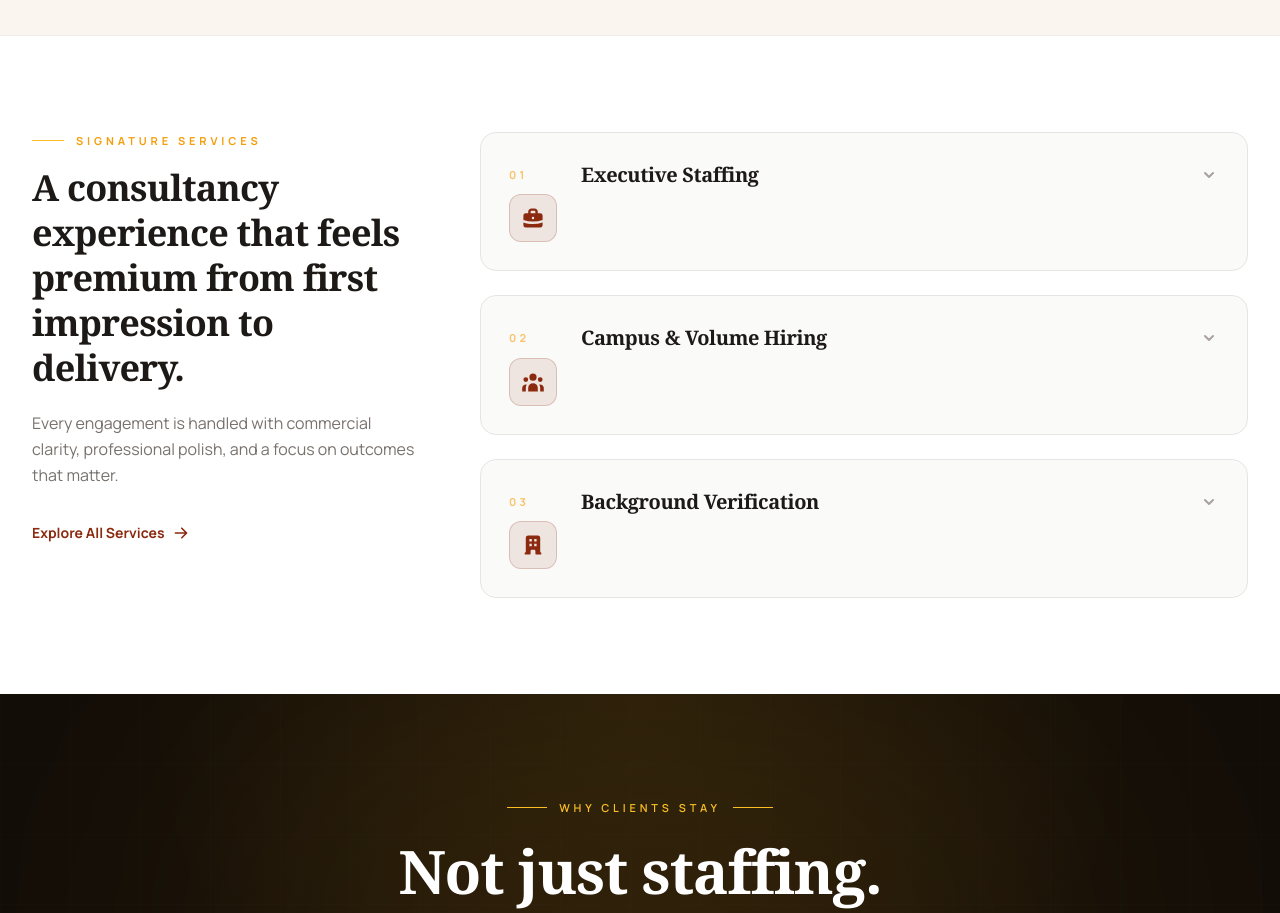
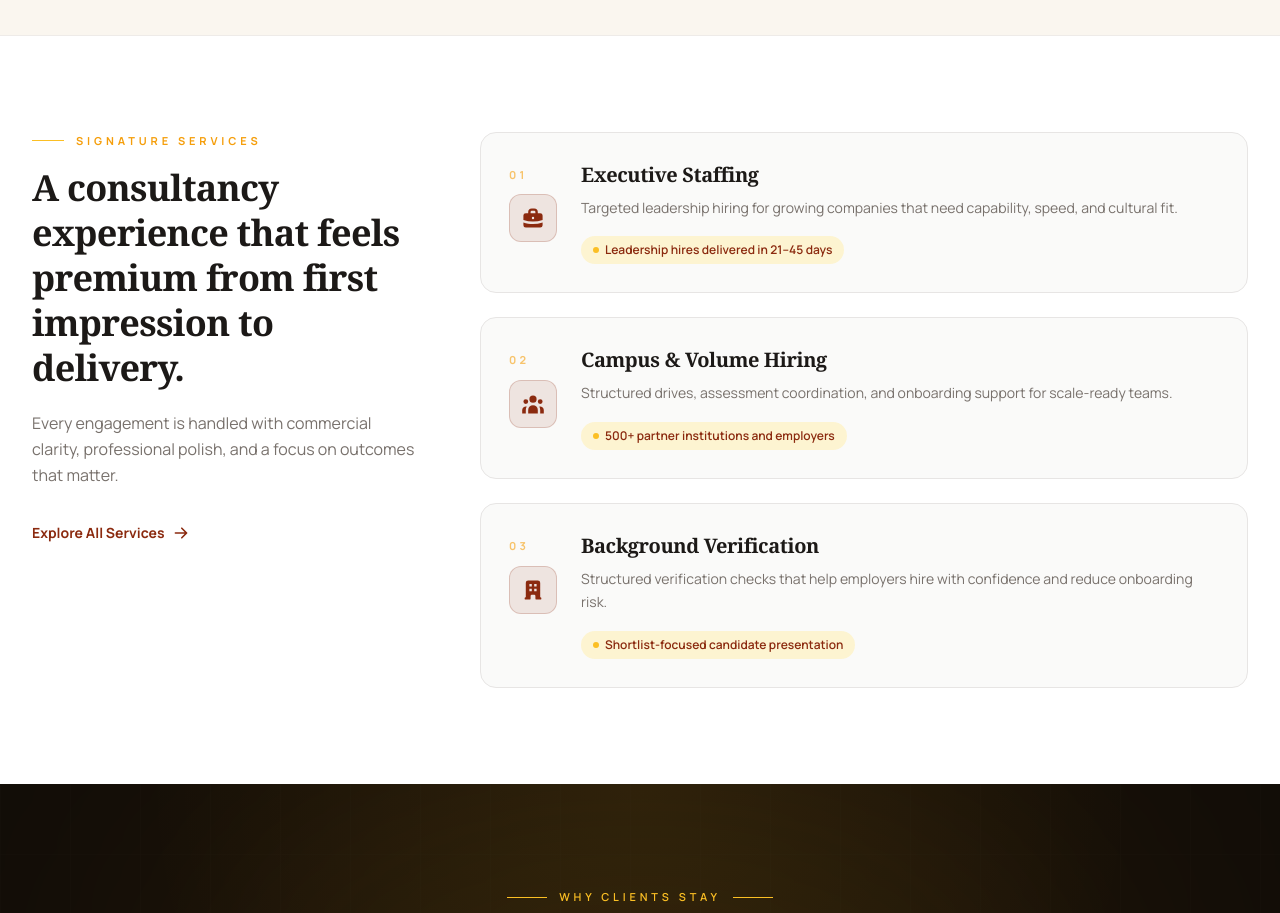
Before and after one commit to servyyai-alt/prolink-consultancy-FE, a React (Vite) app: page / in a window 1280 px wide. Shown: the part 1220-2133 px from the top of the page. Built offline with nearby package versions, Linux system fonts and the light colour scheme; no server answers.

Commit message:
home page service section correction isse fixed

```diff
--- a/src/pages/Home.jsx
+++ b/src/pages/Home.jsx
@@ -501,21 +501,9 @@ export default function Home() {
             </Reveal>
 
             <div className="space-y-6">
-              {SERVICES.map((s, i) => {
-                const isOpen = openService === s.title;
-
-                return (
+              {SERVICES.map((s, i) => (
                 <Reveal key={s.title} delay={i * 0.08}>
-                    <button
-                      type="button"
-                      aria-expanded={isOpen}
-                      onClick={() => setOpenService(isOpen ? null : s.title)}
-                      className={`group w-full rounded-2xl border text-left transition-all p-7 ${
-                        isOpen
-                          ? "border-amber-300/80 bg-amber-50/50 shadow-lg shadow-amber-900/5 dark:border-amber-800/70 dark:bg-[#1f1309]"
-                          : "border-stone-200 bg-stone-50 hover:border-amber-300/60 hover:bg-amber-50/30 dark:border-stone-800 dark:bg-[#1a1108] dark:hover:border-amber-800/60 dark:hover:bg-[#1f1309]"
-                      }`}
-                    >
+                  <div className="group rounded-2xl border border-stone-200 dark:border-stone-800 bg-stone-50 dark:bg-[#1a1108] hover:border-amber-300/60 dark:hover:border-amber-800/60 hover:bg-amber-50/30 dark:hover:bg-[#1f1309] transition-all p-7">
                     <div className="flex items-start gap-6">
                       <div className="flex-shrink-0">
                         <span className="text-[11px] font-bold text-amber-500/60 uppercase tracking-[0.3em]">
@@ -526,39 +514,25 @@ export default function Home() {
                         </div>
                       </div>
                       <div className="flex-1">
-                        <div className="flex items-start justify-between gap-4">
                         <h3
-                            className="text-xl font-bold text-stone-900 dark:text-white"
+                          className="text-xl font-bold text-stone-900 dark:text-white mb-2"
                           style={{ fontFamily: "'Georgia', serif" }}
                         >
                           {s.title}
                         </h3>
-                          <HiChevronDown
-                            className={`mt-1 h-5 w-5 flex-shrink-0 text-stone-400 transition-transform ${
-                              isOpen ? "rotate-180 text-amber-500" : "group-hover:text-amber-500"
-                            }`}
-                          />
-                        </div>
-                        <motion.div
-                          initial={false}
-                          animate={isOpen ? { height: "auto", opacity: 1 } : { height: 0, opacity: 0 }}
-                          transition={{ duration: 0.22, ease: [0.22, 1, 0.36, 1] }}
-                          className="overflow-hidden"
-                        >
-                          <p className="pt-3 text-sm leading-relaxed text-stone-500 dark:text-stone-400">
+                        <p className="text-stone-500 dark:text-stone-400 text-sm leading-relaxed mb-4">
                           {s.description}
                         </p>
-                          <span className="mt-4 inline-flex items-center gap-1.5 rounded-full bg-amber-100/80 px-3 py-1.5 text-xs font-semibold text-[#8B2A0F] dark:bg-amber-400/10 dark:text-amber-400">
-                            <span className="h-1.5 w-1.5 rounded-full bg-amber-400" />
+                        <span className="inline-flex items-center gap-1.5 text-xs font-semibold text-[#8B2A0F] dark:text-amber-400 bg-amber-100/80 dark:bg-amber-400/10 px-3 py-1.5 rounded-full">
+                          <span className="w-1.5 h-1.5 rounded-full bg-amber-400" />
                           {s.detail}
                         </span>
-                        </motion.div>
+                      </div>
+                      {/* <HiArrowRight className="w-5 h-5 text-stone-300 dark:text-stone-700 group-hover:text-amber-400 group-hover:translate-x-1 transition-all flex-shrink-0 mt-1" /> */}
                     </div>
                   </div>
-                  </button>
                 </Reveal>
-                );
-              })}
+              ))}
             </div>
           </div>
         </div>
```
Lines whose indentation alone changed are shown as unchanged.
